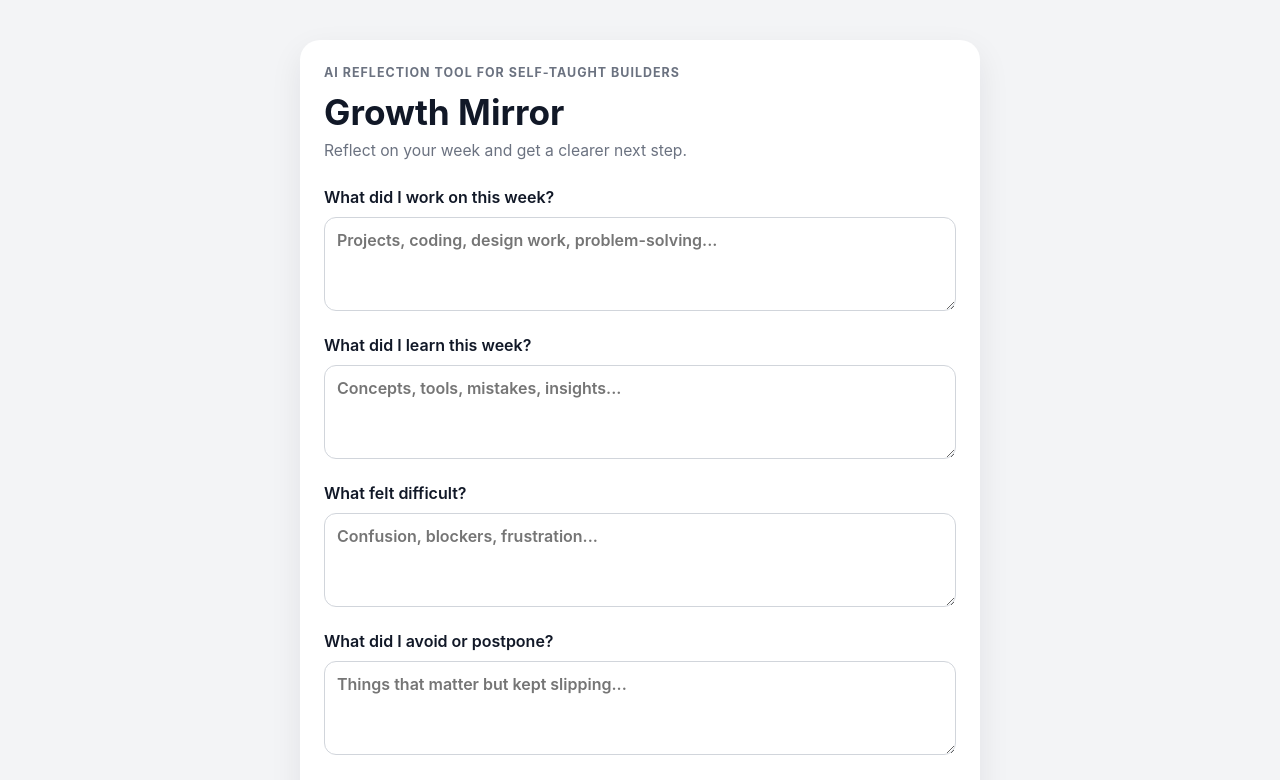
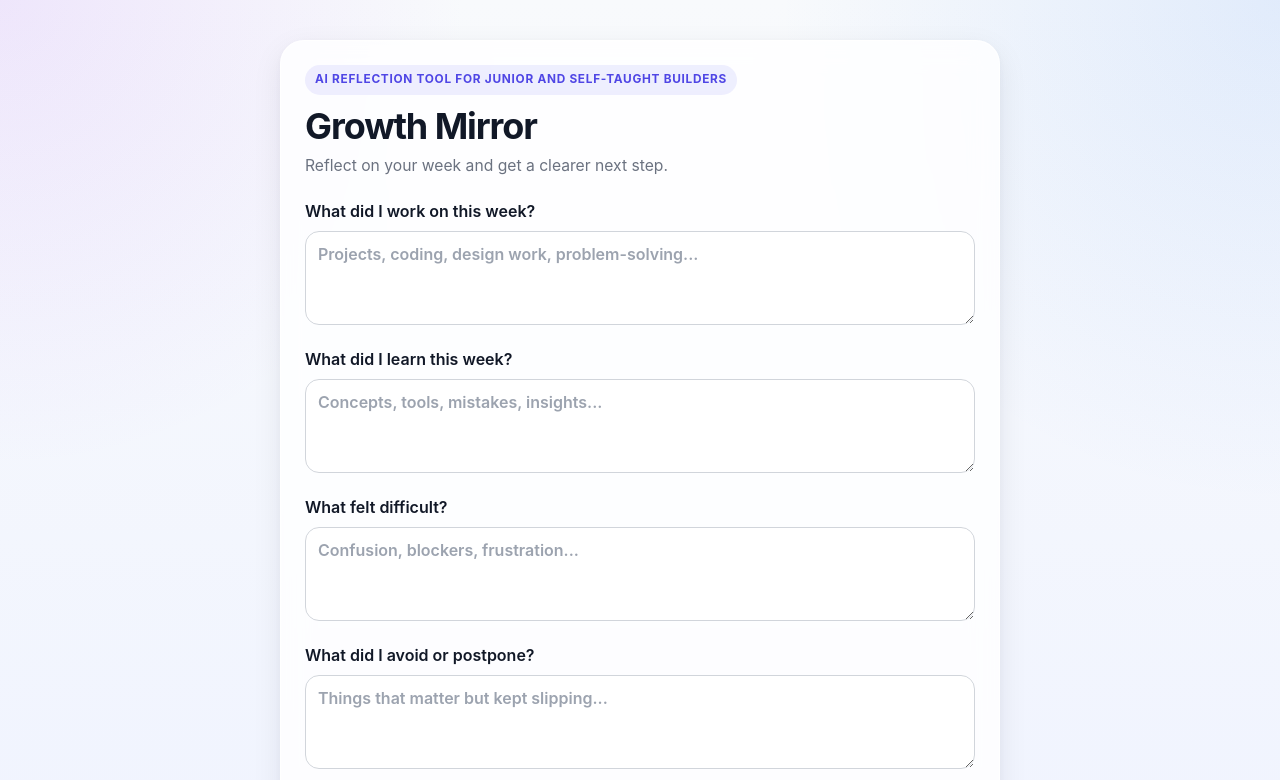
Before and after one commit to anusirkas/growth-mirror, a React (Vite) app: page / in a window 1280 px wide. Shown: the top 780 px of the page. Built offline with nearby package versions, Linux system fonts and the light colour scheme.

Commit message:
Added violet UI CSS

```diff
--- a/src/components/ReflectionForm.tsx
+++ b/src/components/ReflectionForm.tsx
@@ -37,7 +37,7 @@ export default function ReflectionForm({
 
   return (
     <form className="card form-card" onSubmit={handleSubmit}>
-      <p className="eyebrow">AI reflection tool for self-taught builders</p>
+      <p className="eyebrow">AI reflection tool for junior and self-taught builders</p>
       <h1>Growth Mirror</h1>
       <p className="subtitle">
         Reflect on your week and get a clearer next step.
@@ -104,7 +104,7 @@ export default function ReflectionForm({
       </label>
 
       <button type="submit" disabled={isLoading}>
-        {isLoading ? "Reflecting..." : "Reflect My Growth"}
+        {isLoading ? "Reflecting..." : "Reflect My Growth →"}
       </button>
     </form>
   );
--- a/src/components/ResultCard.tsx
+++ b/src/components/ResultCard.tsx
@@ -10,21 +10,27 @@ export default function ResultCard({ result }: ResultCardProps) {
 
   return (
     <div className="card result-card">
-      <h2>Your Growth Reflection</h2>
+      <div className="result-header">
+        <p className="result-badge">Weekly reflection summary</p>
+        <h2>Your Growth Reflection</h2>
+        <p className="result-intro">
+          A clearer view of your progress, blind spots, and next step.
+        </p>
+      </div>
 
-      <Section title="Progress Spotted">
+      <Section title="Progress Spotted" icon="↗">
         <p>{result.progressSpotted}</p>
       </Section>
 
-      <Section title="Biggest Gap">
+      <Section title="Biggest Gap" icon="⚠">
         <p>{result.biggestGap}</p>
       </Section>
 
-      <Section title="Next Week Focus">
+      <Section title="Next Week Focus" icon="→">
         <p>{result.nextWeekFocus}</p>
       </Section>
 
-      <Section title="Practical Next Step">
+      <Section title="Practical Next Step" icon="✓">
         <p>{result.practicalNextStep}</p>
       </Section>
     </div>
--- a/src/components/Section.tsx
+++ b/src/components/Section.tsx
@@ -2,13 +2,17 @@ import type { ReactNode } from "react";
 
 type SectionProps = {
   title: string;
+  icon?: string;
   children: ReactNode;
 };
 
-export default function Section({ title, children }: SectionProps) {
+export default function Section({ title, icon, children }: SectionProps) {
   return (
     <section className="section">
-      <h2>{title}</h2>
+      <div className="section-heading">
+        {icon ? <span className="section-icon">{icon}</span> : null}
+        <h2>{title}</h2>
+      </div>
       {children}
     </section>
   );
--- a/src/index.css
+++ b/src/index.css
@@ -1,9 +1,13 @@
 :root {
-  font-family: Inter, system-ui, sans-serif;
+  font-family: Inter, system-ui, -apple-system, BlinkMacSystemFont, "Segoe UI",
+    sans-serif;
   line-height: 1.5;
   font-weight: 400;
   color: #111827;
-  background: #f5f7fb;
+  background:
+    radial-gradient(circle at top left, rgba(168, 85, 247, 0.12), transparent 28%),
+    radial-gradient(circle at top right, rgba(59, 130, 246, 0.12), transparent 30%),
+    linear-gradient(180deg, #f8fafc 0%, #eef2ff 100%);
 }
 
 * {
@@ -13,12 +17,17 @@
 body {
   margin: 0;
   min-height: 100vh;
-  background: #f3f4f6;
+  color: #111827;
+  background: transparent;
 }
 
 button,
 textarea {
   font: inherit;
+}
+
+#root {
+  min-height: 100vh;
 }
 
 .app-shell {
@@ -30,7 +39,7 @@ textarea {
 }
 
 .app-shell.no-result {
-  max-width: 720px;
+  max-width: 760px;
 }
 
 .app-shell.has-result {
@@ -45,17 +54,36 @@ textarea {
 }
 
 .card {
-  background: white;
-  border-radius: 20px;
+  background: rgba(255, 255, 255, 0.82);
+  backdrop-filter: blur(14px);
+  -webkit-backdrop-filter: blur(14px);
+  border: 1px solid rgba(255, 255, 255, 0.7);
+  border-radius: 24px;
   padding: 24px;
-  box-shadow: 0 12px 32px rgba(15, 23, 42, 0.08);
+  box-shadow:
+    0 10px 30px rgba(15, 23, 42, 0.08),
+    0 2px 10px rgba(15, 23, 42, 0.04);
 }
 
 .form-card h1 {
   margin-top: 0;
   margin-bottom: 8px;
-  font-size: 2.2rem;
-  line-height: 1.1;
+  font-size: 2.25rem;
+  line-height: 1.08;
+  letter-spacing: -0.03em;
+}
+
+.eyebrow {
+  display: inline-block;
+  margin: 0 0 12px;
+  padding: 6px 10px;
+  border-radius: 999px;
+  background: rgba(99, 102, 241, 0.1);
+  color: #4f46e5;
+  font-size: 0.74rem;
+  font-weight: 700;
+  letter-spacing: 0.06em;
+  text-transform: uppercase;
 }
 
 .subtitle {
@@ -63,6 +91,7 @@ textarea {
   margin-bottom: 22px;
   color: #6b7280;
   font-size: 0.98rem;
+  max-width: 52ch;
 }
 
 label {
@@ -76,33 +105,46 @@ textarea {
   width: 100%;
   margin-top: 8px;
   border: 1px solid #d1d5db;
-  border-radius: 12px;
+  border-radius: 14px;
   padding: 10px 12px;
   resize: vertical;
   min-height: 72px;
-  transition: border-color 0.2s ease, box-shadow 0.2s ease;
+  background: rgba(255, 255, 255, 0.92);
+  transition:
+    border-color 0.2s ease,
+    box-shadow 0.2s ease,
+    transform 0.15s ease;
+}
+
+textarea::placeholder {
+  color: #9ca3af;
 }
 
 textarea:focus {
   outline: none;
-  border-color: #9ca3af;
-  box-shadow: 0 0 0 4px rgba(17, 24, 39, 0.06);
+  border-color: #818cf8;
+  box-shadow: 0 0 0 4px rgba(99, 102, 241, 0.12);
 }
 
 button {
   border: none;
-  border-radius: 12px;
+  border-radius: 14px;
   padding: 14px 18px;
-  background: #111827;
+  background: linear-gradient(135deg, #4f46e5 0%, #2563eb 100%);
   color: white;
   font-weight: 700;
   cursor: pointer;
   width: 100%;
-  transition: transform 0.15s ease, opacity 0.15s ease;
+  transition:
+    transform 0.15s ease,
+    box-shadow 0.2s ease,
+    opacity 0.15s ease;
+  box-shadow: 0 10px 20px rgba(79, 70, 229, 0.22);
 }
 
 button:hover:not(:disabled) {
   transform: translateY(-1px);
+  box-shadow: 0 14px 28px rgba(79, 70, 229, 0.28);
 }
 
 button:disabled {
@@ -110,18 +152,92 @@ button:disabled {
   cursor: wait;
 }
 
+.result-card {
+  position: relative;
+  overflow: hidden;
+}
+
+.result-card::before {
+  content: "";
+  position: absolute;
+  inset: 0 auto auto 0;
+  width: 100%;
+  height: 120px;
+  background: linear-gradient(
+    135deg,
+    rgba(99, 102, 241, 0.12),
+    rgba(59, 130, 246, 0.04)
+  );
+  pointer-events: none;
+}
+
+.result-header {
+  position: relative;
+  margin-bottom: 22px;
+}
+
+.result-badge {
+  display: inline-block;
+  margin: 0 0 10px;
+  padding: 6px 10px;
+  border-radius: 999px;
+  background: rgba(79, 70, 229, 0.1);
+  color: #4338ca;
+  font-size: 0.75rem;
+  font-weight: 700;
+  letter-spacing: 0.04em;
+  text-transform: uppercase;
+}
+
 .result-card h2 {
+  position: relative;
   margin-top: 0;
-  margin-bottom: 20px;
-  font-size: 1.5rem;
+  margin-bottom: 8px;
+  font-size: 1.55rem;
+  letter-spacing: -0.02em;
+}
+
+.result-intro {
+  margin: 0;
+  color: #6b7280;
+  max-width: 42ch;
 }
 
 .section + .section {
   margin-top: 18px;
 }
 
+.section {
+  position: relative;
+  padding: 16px;
+  border-radius: 18px;
+  background: rgba(255, 255, 255, 0.72);
+  border: 1px solid rgba(226, 232, 240, 0.9);
+}
+
+.section-heading {
+  display: flex;
+  align-items: center;
+  gap: 10px;
+  margin-bottom: 8px;
+}
+
+.section-icon {
+  display: inline-flex;
+  align-items: center;
+  justify-content: center;
+  width: 28px;
+  height: 28px;
+  border-radius: 999px;
+  background: rgba(99, 102, 241, 0.1);
+  color: #4338ca;
+  font-size: 0.95rem;
+  font-weight: 700;
+  flex-shrink: 0;
+}
+
 .section h2 {
-  margin: 0 0 8px;
+  margin: 0;
   font-size: 1rem;
 }
 
@@ -130,11 +246,22 @@ button:disabled {
   color: #374151;
   line-height: 1.6;
 }
-.eyebrow {
-  margin: 0 0 10px;
-  font-size: 0.78rem;
-  font-weight: 700;
-  letter-spacing: 0.08em;
-  text-transform: uppercase;
-  color: #6b7280;
+
+@media (max-width: 640px) {
+  .app-shell {
+    padding: 24px 14px 40px;
+  }
+
+  .card {
+    padding: 18px;
+    border-radius: 20px;
+  }
+
+  .form-card h1 {
+    font-size: 1.9rem;
+  }
+
+  .result-card h2 {
+    font-size: 1.35rem;
+  }
 }
```
